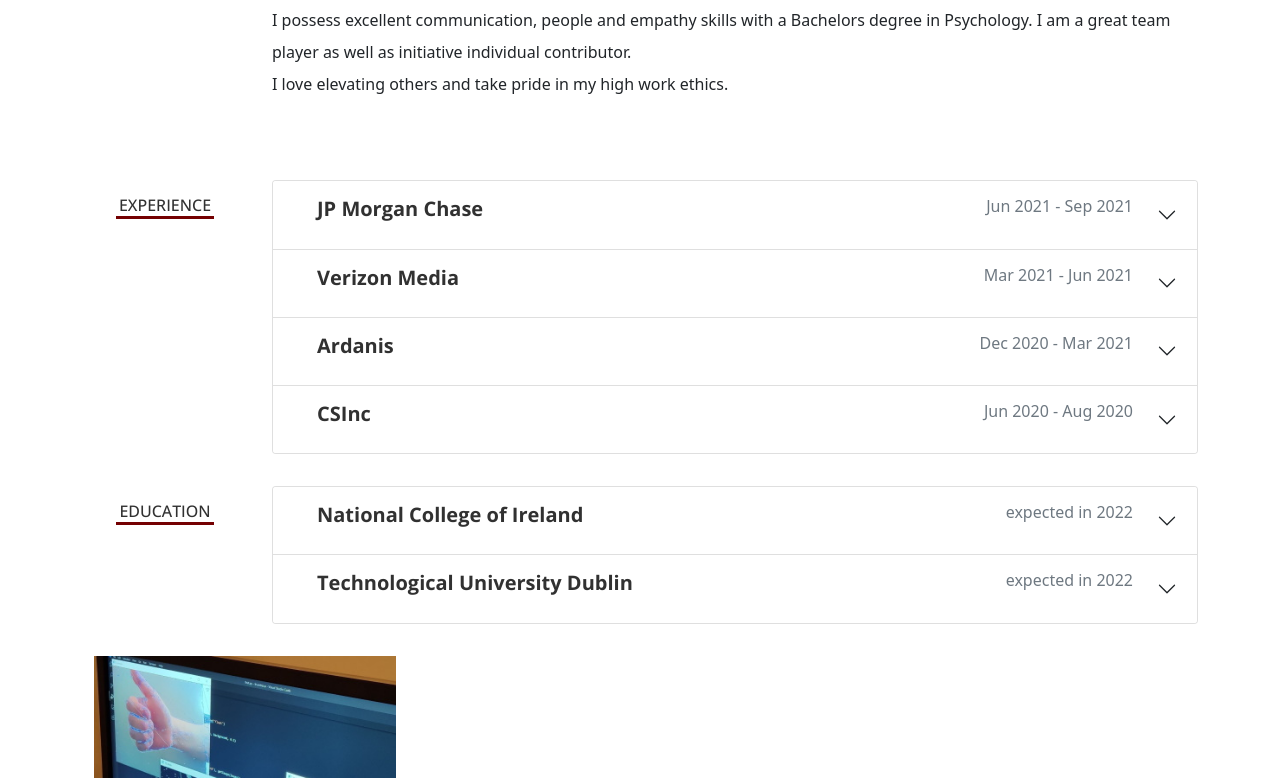
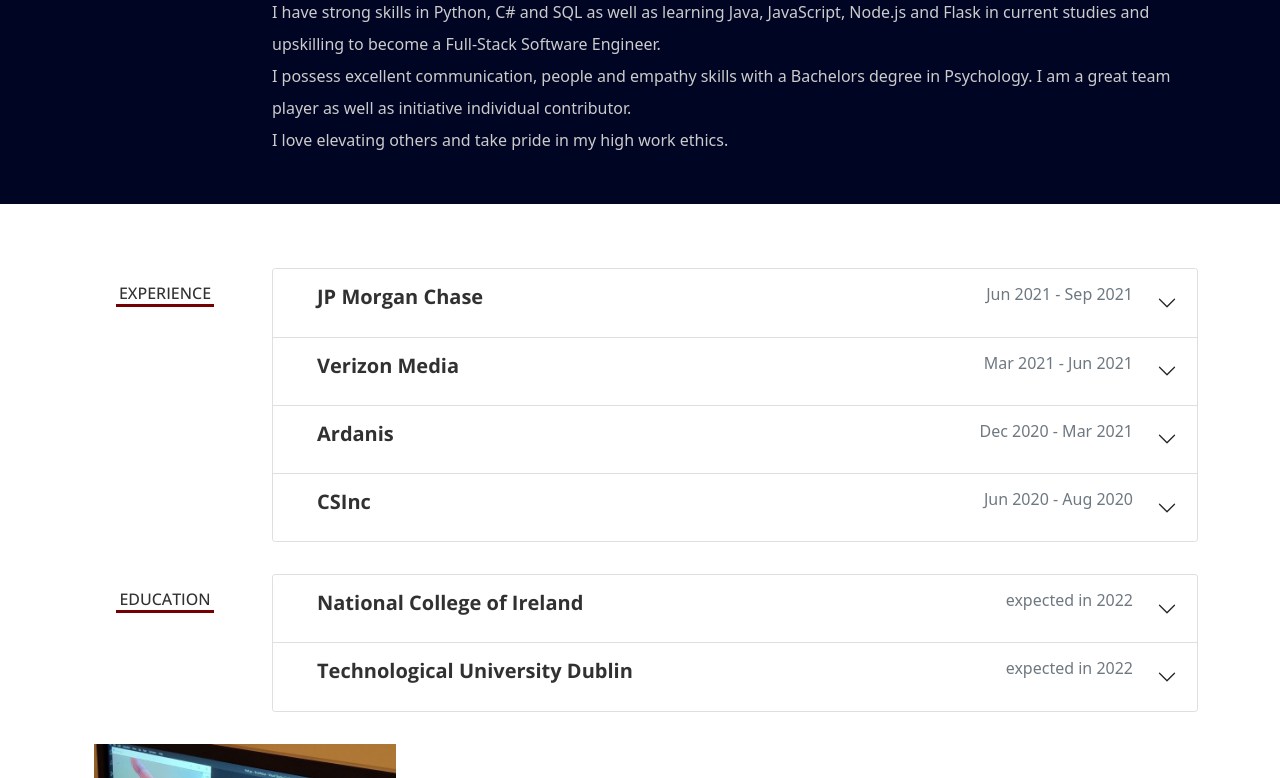
Before and after one commit to Iryna-Slynko/iryna-slynko-personal-website, a React (Create React App) app: page / in a window 1280 px wide. Shown: the part 1002-1780 px from the top of the page. Built offline with nearby package versions, Linux system fonts and the light colour scheme.

Commit message:
Fix About colours

```diff
--- a/src/App.tsx
+++ b/src/App.tsx
@@ -30,8 +30,8 @@ function App() {
       {hero}
       <Header />
       <div>
+        <main>
         <About />
-        <main>
           <Container>
             <Resume />
             <Hobbies />
```
